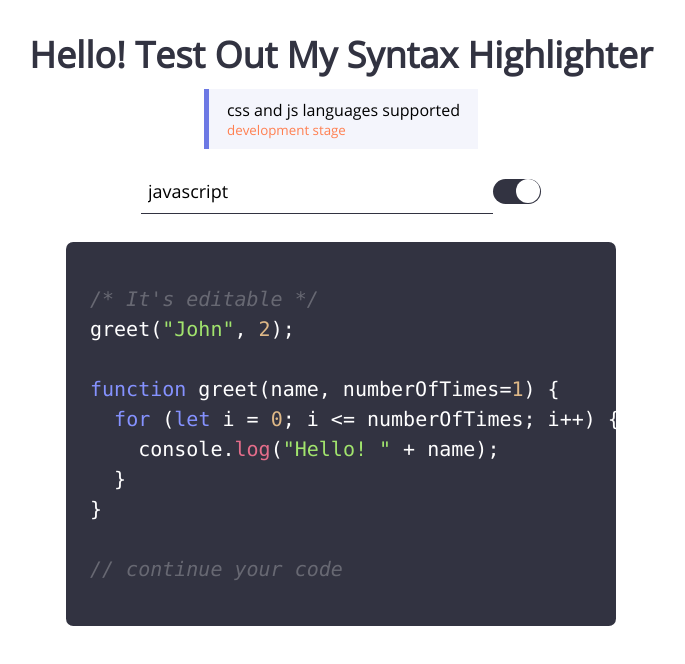
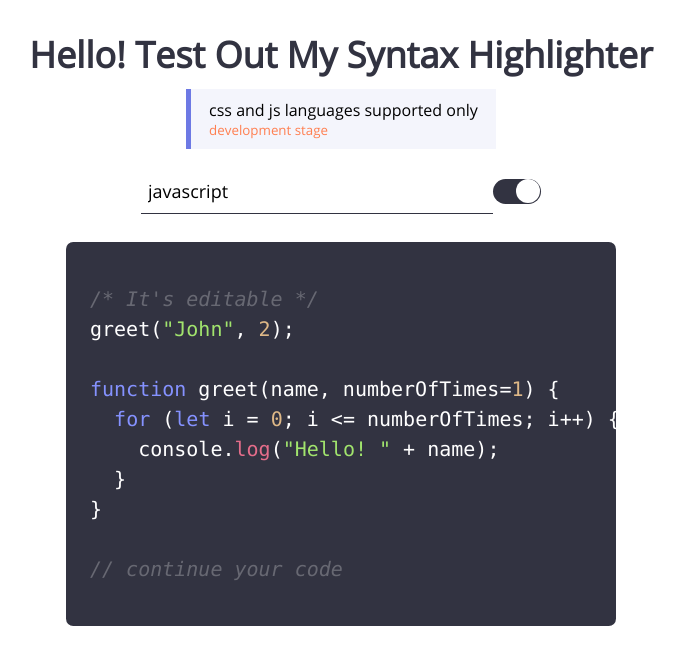
Before and after one commit to Joshua0707/syntax-highlighter, a plain HTML site: page index.html in a window 1280 px wide. Shown: the whole page, without its empty margins (299-984 px from the left). Drawn offline with Linux system fonts and the light colour scheme.

Commit message:
updating text

```diff
--- a/index.html
+++ b/index.html
@@ -120,7 +120,7 @@
 </head>
 <body>
     <h2>Hello! Test Out My Syntax Highlighter</h2>
-    <div>css and js languages supported<small>development stage</small></div>
+    <div>css and js languages supported only<small>development stage</small></div>
     <datalist id="language">
         <option value="javascript"></option>
         <option value="css"></option>
```
